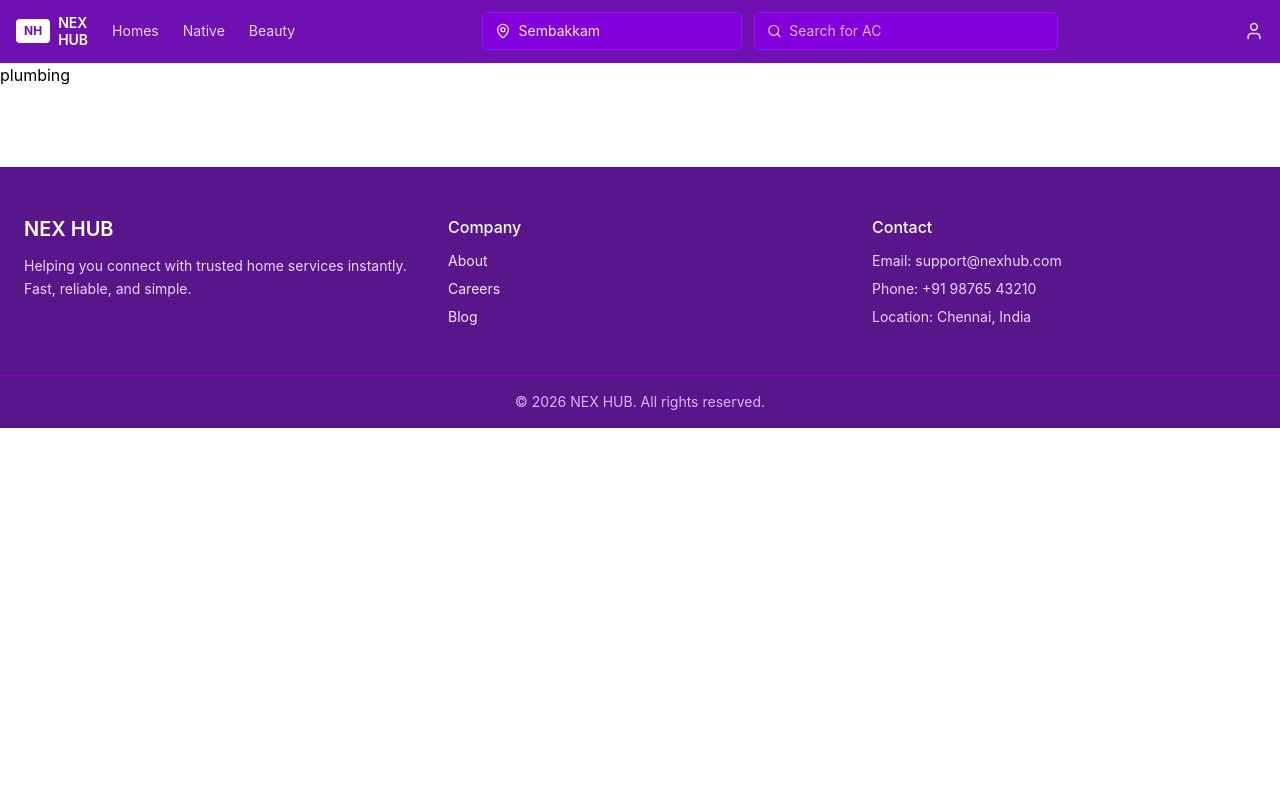
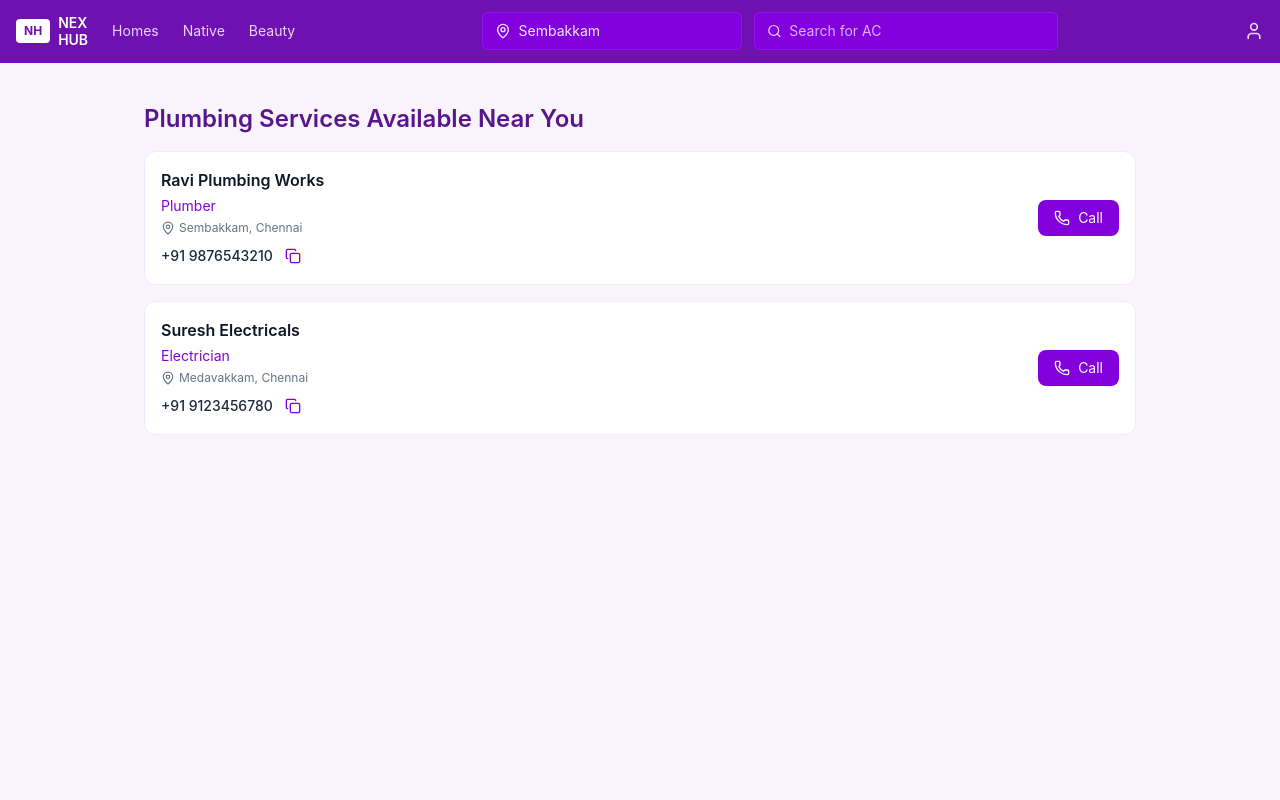
Before and after one commit to Mukunthan-A-R/nexhub, a React (Vite) app: page /plumbing in a window 1280 px wide. Shown: the top 800 px of the page. Built offline with nearby package versions, Linux system fonts and the light colour scheme.

Commit message:
plumbing page

```diff
--- /dev/null
+++ b/src/components/ServiceCard.jsx
@@ -0,0 +1,47 @@
+import { Phone, Copy, MapPin } from "lucide-react";
+
+function ServiceCard({ name, role, phone, location }) {
+  const handleCopy = () => {
+    navigator.clipboard.writeText(phone);
+  };
+
+  return (
+    <div className="bg-white border border-purple-100 rounded-xl p-4 flex flex-col md:flex-row md:items-center md:justify-between gap-4 hover:shadow-md transition">
+      {/* LEFT */}
+      <div className="space-y-1">
+        <h3 className="font-semibold text-gray-900">{name}</h3>
+
+        <p className="text-sm text-purple-700">{role}</p>
+
+        <div className="flex items-center gap-1 text-xs text-gray-500">
+          <MapPin size={14} />
+          {location}
+        </div>
+
+        {/* PHONE */}
+        <div className="flex items-center gap-2 mt-2">
+          <span className="text-sm font-medium text-gray-800">{phone}</span>
+
+          {/* COPY */}
+          <button
+            onClick={handleCopy}
+            className="p-1 rounded hover:bg-purple-100 transition"
+          >
+            <Copy size={16} className="text-purple-700" />
+          </button>
+        </div>
+      </div>
+
+      {/* RIGHT ACTION */}
+      <a
+        href={`tel:${phone}`}
+        className="flex items-center justify-center gap-2 bg-purple-700 text-white px-4 py-2 rounded-lg text-sm hover:bg-purple-800 transition"
+      >
+        <Phone size={16} />
+        Call
+      </a>
+    </div>
+  );
+}
+
+export default ServiceCard;
--- /dev/null
+++ b/src/components/ServiceList.jsx
@@ -0,0 +1,27 @@
+import { Phone, MapPin } from "lucide-react";
+import ServiceCard from "./ServiceCard";
+
+export default function ServiceList({ title, data }) {
+  return (
+    <div className="bg-[#f8f4fb] min-h-screen py-10">
+      <div className="max-w-5xl mx-auto px-4 space-y-4">
+        {/* Heading */}
+        <h2 className="text-2xl font-semibold text-purple-900">
+          {title} Services Available Near You
+        </h2>
+
+        {data.map((item, i) => (
+          <>
+            {/* List */}
+            <ServiceCard
+              name={item.name}
+              role={item.role}
+              phone={item.phone}
+              location={item.location}
+            />
+          </>
+        ))}
+      </div>
+    </div>
+  );
+}
--- a/src/pages/Plumbing.jsx
+++ b/src/pages/Plumbing.jsx
@@ -1,12 +1,28 @@
 import React from "react";
 import Navbar from "../components/Navbar";
 import Footer from "../components/Footer";
+import ServiceList from "../components/ServiceList";
 
 const Plumbing = () => {
+  const data = [
+    {
+      name: "Ravi Plumbing Works",
+      role: "Plumber",
+      phone: "+91 9876543210",
+      location: "Sembakkam, Chennai",
+    },
+    {
+      name: "Suresh Electricals",
+      role: "Electrician",
+      phone: "+91 9123456780",
+      location: "Medavakkam, Chennai",
+    },
+  ];
+
   return (
     <div>
       <Navbar />
-      plumbing
+      <ServiceList title="Plumbing" data={data} />
       <Footer />
     </div>
   );
```
